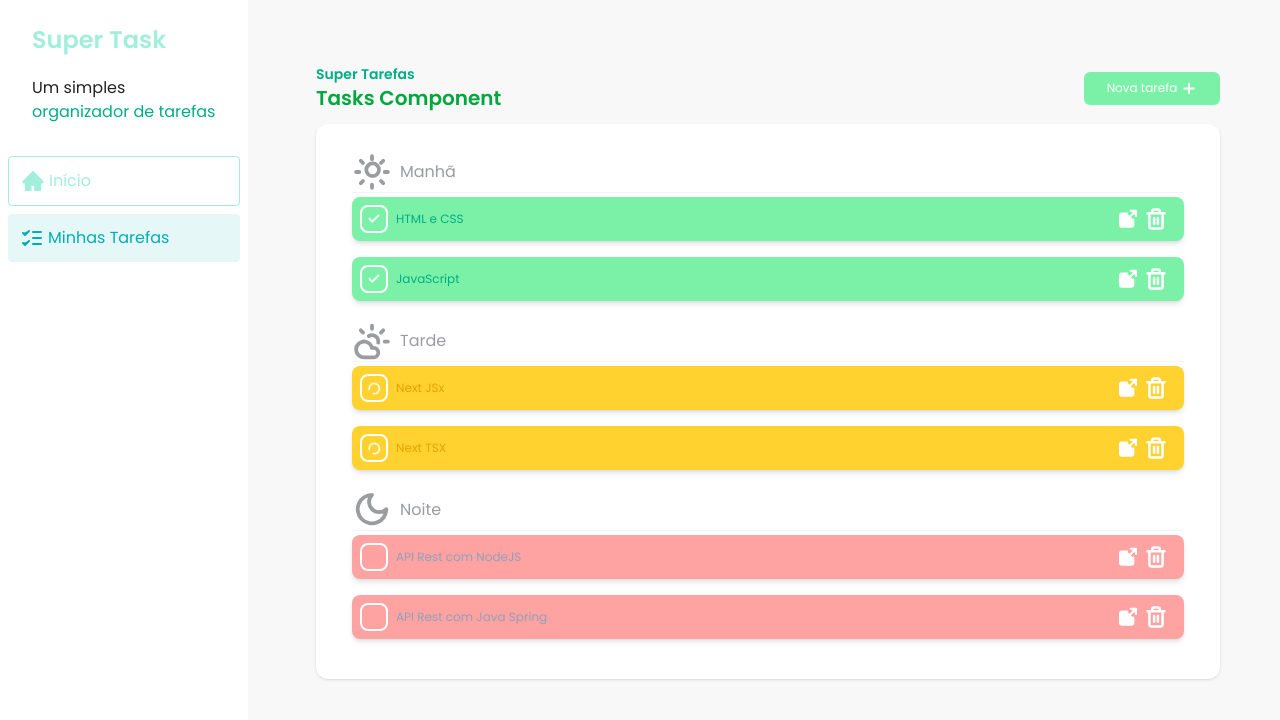
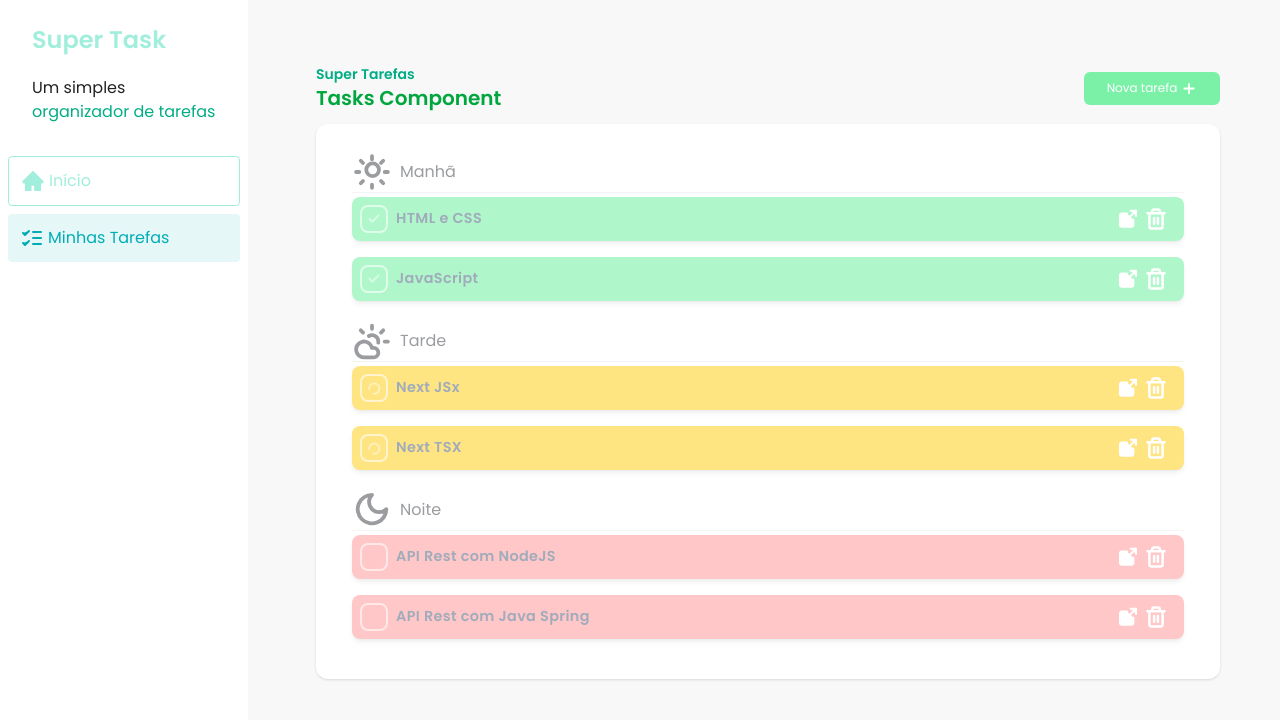
Before and after one commit to srodrigo28/react-super-task, a React (Vite) app: page / in a window 1280 px wide. Shown: the top 720 px of the page. Built offline with nearby package versions, Linux system fonts and the light colour scheme.

Commit message:
ajustes cores layout

```diff
--- a/src/components/TaskItem.jsx
+++ b/src/components/TaskItem.jsx
@@ -7,13 +7,13 @@ const TaskItem = ({ task, handleCheckboxClick, handleDeleteTask }) => {
 
     const getStatusClass = () => {
         if (task.status === "done") {
-            return "bg-green-300 text-[#00AD85]";
+            return "bg-green-300 opacity-60";
         }
         else if (task.status === "in_progress") {
-            return "bg-amber-300 text-[#E2A400]";
+            return "bg-amber-300 opacity-60";
         }
         else if (task.status === "not_started") {
-            return "bg-red-300 text-slate-400";
+            return "bg-red-300 opacity-60";
         }
     };
 
@@ -45,8 +45,7 @@ const TaskItem = ({ task, handleCheckboxClick, handleDeleteTask }) => {
                         <CheckLoaderCircle className="animate-spin text-white" />
                     )}
                 </label>
-
-                {task.title}
+                <p className='text-slate-500 text-[0.9rem] font-semibold tracking-wide'>{task.title}</p>
             </div>
 
             <div className="flex gap-1 items-center transition-all">
```
